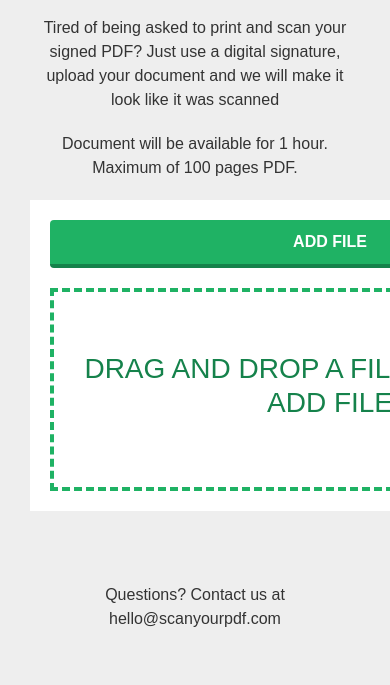
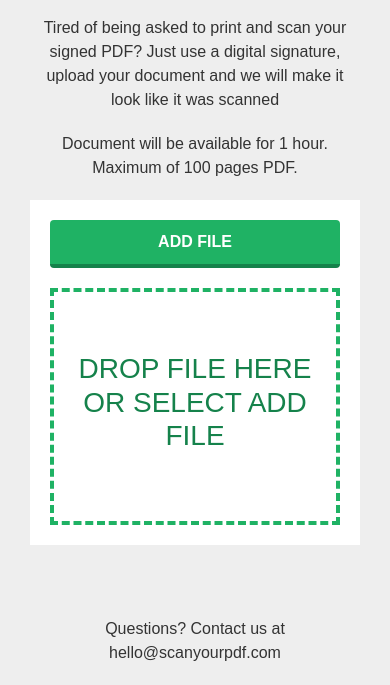
Before and after one commit to baicunko/scanyourpdf, a Django app: page / in a window 390 px wide; the page is wider, and only the part inside the window is pictured. Shown: the part 268-953 px from the top of that part. Before the commit the page ends 895 px from the top of that part, so only its background shows below. Run offline with Django 3.2, Linux system fonts and the light colour scheme; some libraries are stand-ins or nearby versions.

Commit message:
fixed responsiveness on mobile phones

```diff
--- a/pdfwebsite/static/pdfwebsite/main.css
+++ b/pdfwebsite/static/pdfwebsite/main.css
@@ -98,8 +98,8 @@ a.article-title:hover {
 
 .file-upload {
   background-color: #ffffff;
-  width: 600px;
-  margin: 0 auto;
+  max-width: 600px;
+  margin: auto;
   padding: 20px;
 }
 
--- a/pdfwebsite/templates/pdfwebsite/upload.html
+++ b/pdfwebsite/templates/pdfwebsite/upload.html
@@ -38,7 +38,7 @@
 			<div class="image-upload-wrap">
 				<input class="file-upload-input" type='file' onchange="readURL(this);" accept="application/pdf" name="document" />
 				<div class="drag-text">
-					<h3>Drag and drop a file or select Add File</h3>
+					<h3> Drop File here or select Add File</h3>
 				</div>
 			</div>
 			<div class="file-upload-content">
```
